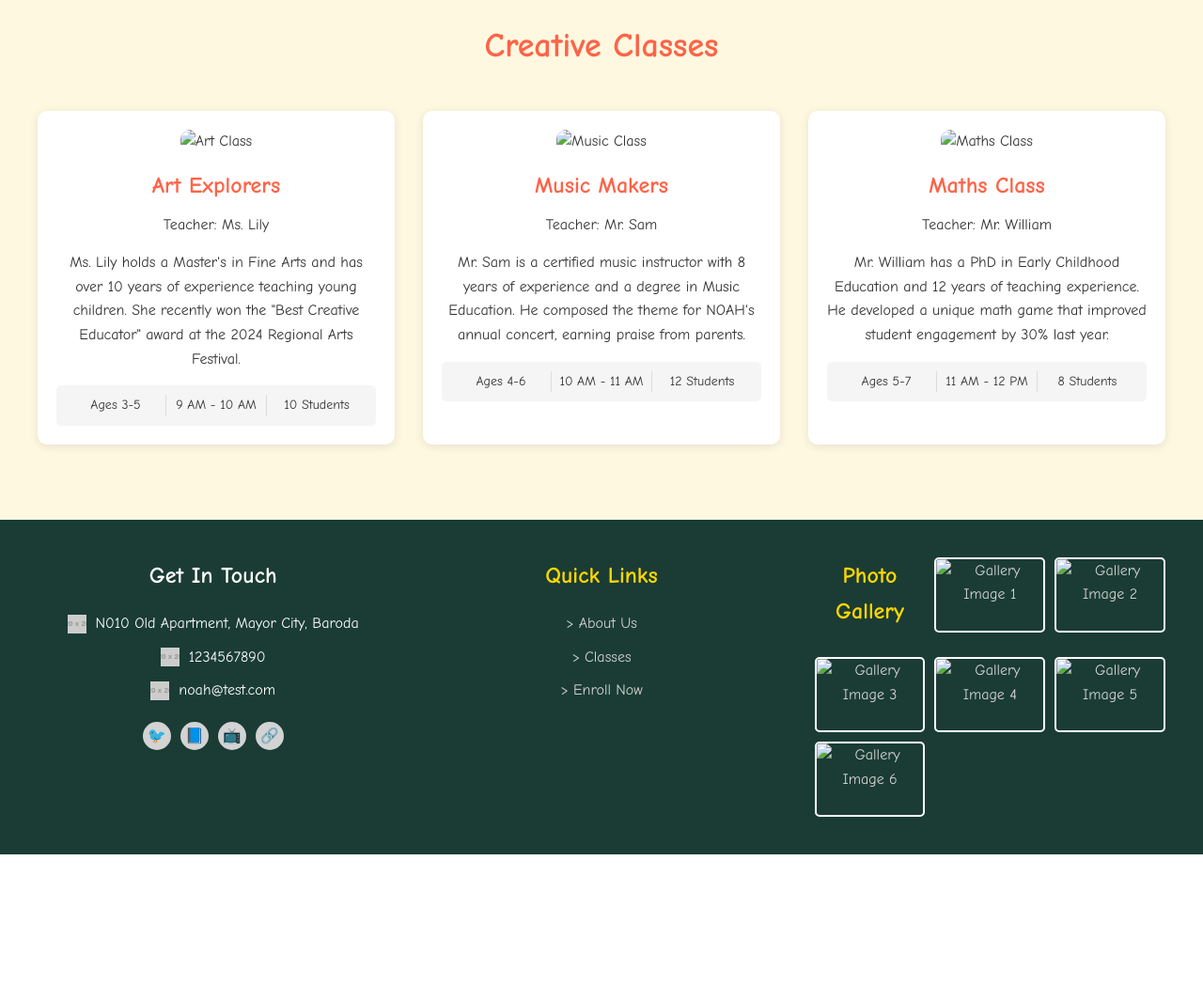
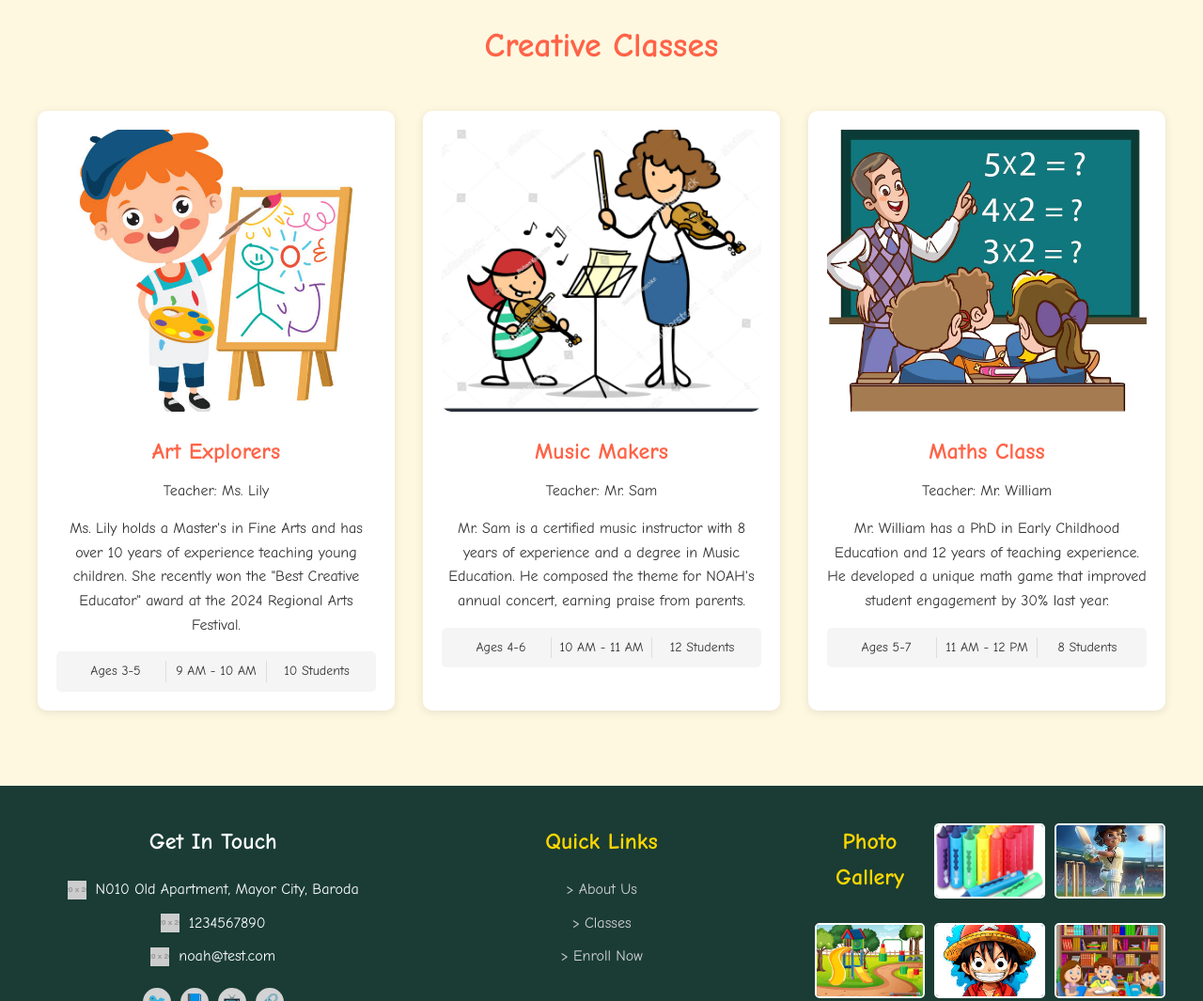
Before and after one commit to ranveer290305/preschool2, a plain HTML site: page classes.html in a window 1280 px wide. Shown: the part 860-1925 px from the top of the page at 94% size. Before the commit the page ends 1769 px from the top, so only its background shows below. Drawn offline with Linux system fonts and the light colour scheme; placeholder pictures from the web are drawn by us; files whose address does not match are found by name.

Commit message:
Update classes.html

```diff
--- a/classes.html
+++ b/classes.html
@@ -361,7 +361,7 @@
         <h2>Creative Classes</h2>
         <div class="classes-grid">
             <div class="class-item">
-                <img src="images/art.jpg" alt="Art Class">
+                <img src="art.jpg" alt="Art Class">
                 <h3>Art Explorers</h3>
                 <p>Teacher: Ms. Lily</p>
                 <p>Ms. Lily holds a Master's in Fine Arts and has over 10 years of experience teaching young children. She recently won the "Best Creative Educator" award at the 2024 Regional Arts Festival.</p>
@@ -372,7 +372,7 @@
                 </div>
             </div>
             <div class="class-item">
-                <img src="images/music.jpg" alt="Music Class">
+                <img src="music.jpg" alt="Music Class">
                 <h3>Music Makers</h3>
                 <p>Teacher: Mr. Sam</p>
                 <p>Mr. Sam is a certified music instructor with 8 years of experience and a degree in Music Education. He composed the theme for NOAH's annual concert, earning praise from parents.</p>
@@ -383,7 +383,7 @@
                 </div>
             </div>
             <div class="class-item">
-                <img src="images/math.avif" alt="Maths Class">
+                <img src="math.avif" alt="Maths Class">
                 <h3>Maths Class</h3>
                 <p>Teacher: Mr. William</p>
                 <p>Mr. William has a PhD in Early Childhood Education and 12 years of teaching experience. He developed a unique math game that improved student engagement by 30% last year.</p>
@@ -421,15 +421,16 @@
             </div>
             <div class="column photo-gallery">
                 <h3>Photo Gallery</h3>
-                <img src="images/crayons.jpg" alt="Gallery Image 1">
-                <img src="images/cricket.jfif" alt="Gallery Image 2">
-                <img src="images/play.avif" alt="Gallery Image 3">
-                <img src="images/luffy.jfif" alt="Gallery Image 4">
-                <img src="images/library.jfif" alt="Gallery Image 5">
-                <img src="images/girl.webp" alt="Gallery Image 6">
+                <img src="crayons.jpg" alt="Gallery Image 1">
+                <img src="cricket.jfif" alt="Gallery Image 2">
+                <img src="play.avif" alt="Gallery Image 3">
+                <img src="luffy.jfif" alt="Gallery Image 4">
+                <img src="library.jfif" alt="Gallery Image 5">
+                <img src="girl.webp" alt="Gallery Image 6">
             </div>
         </div>
     </footer>
 
 </body>
+
 </html>
```
